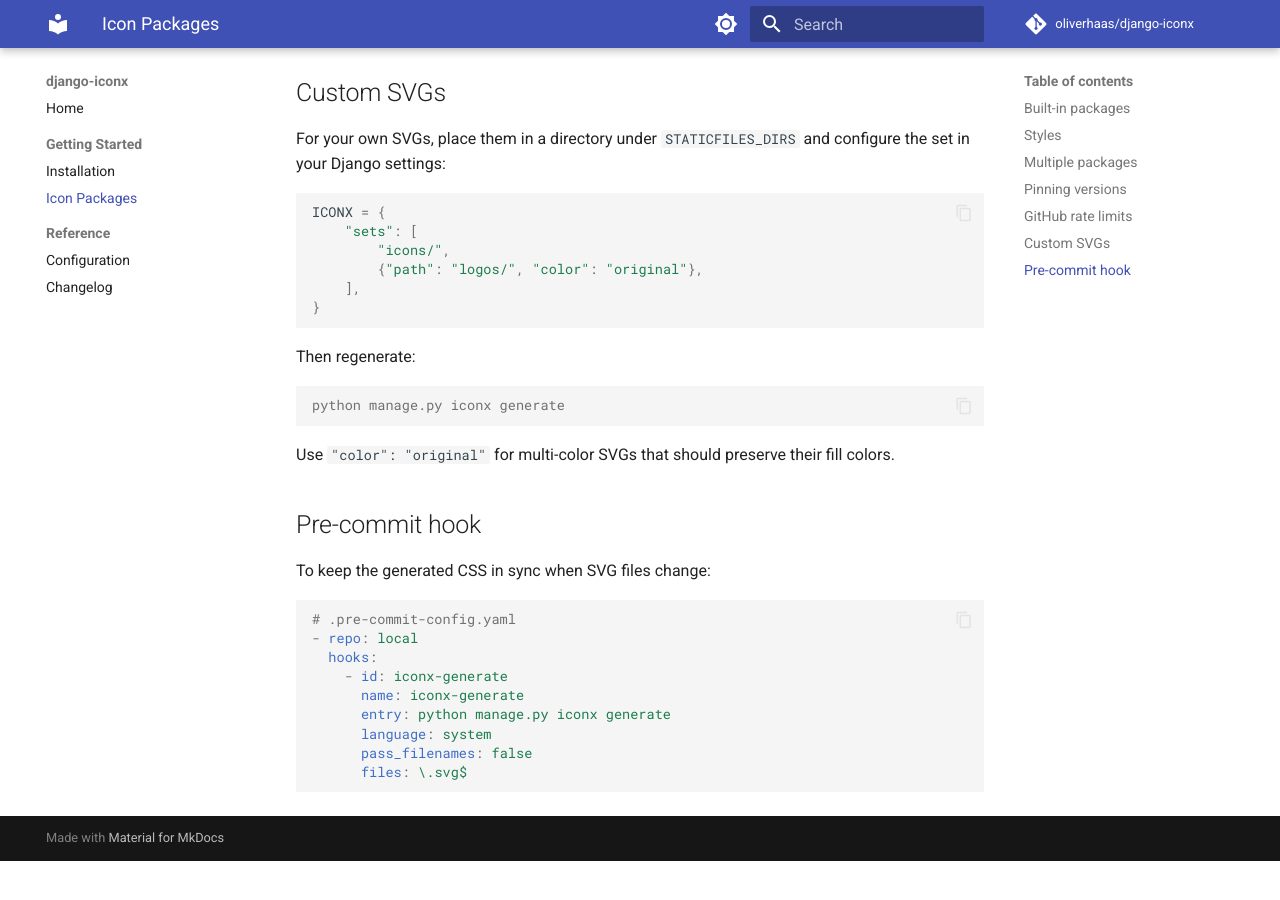
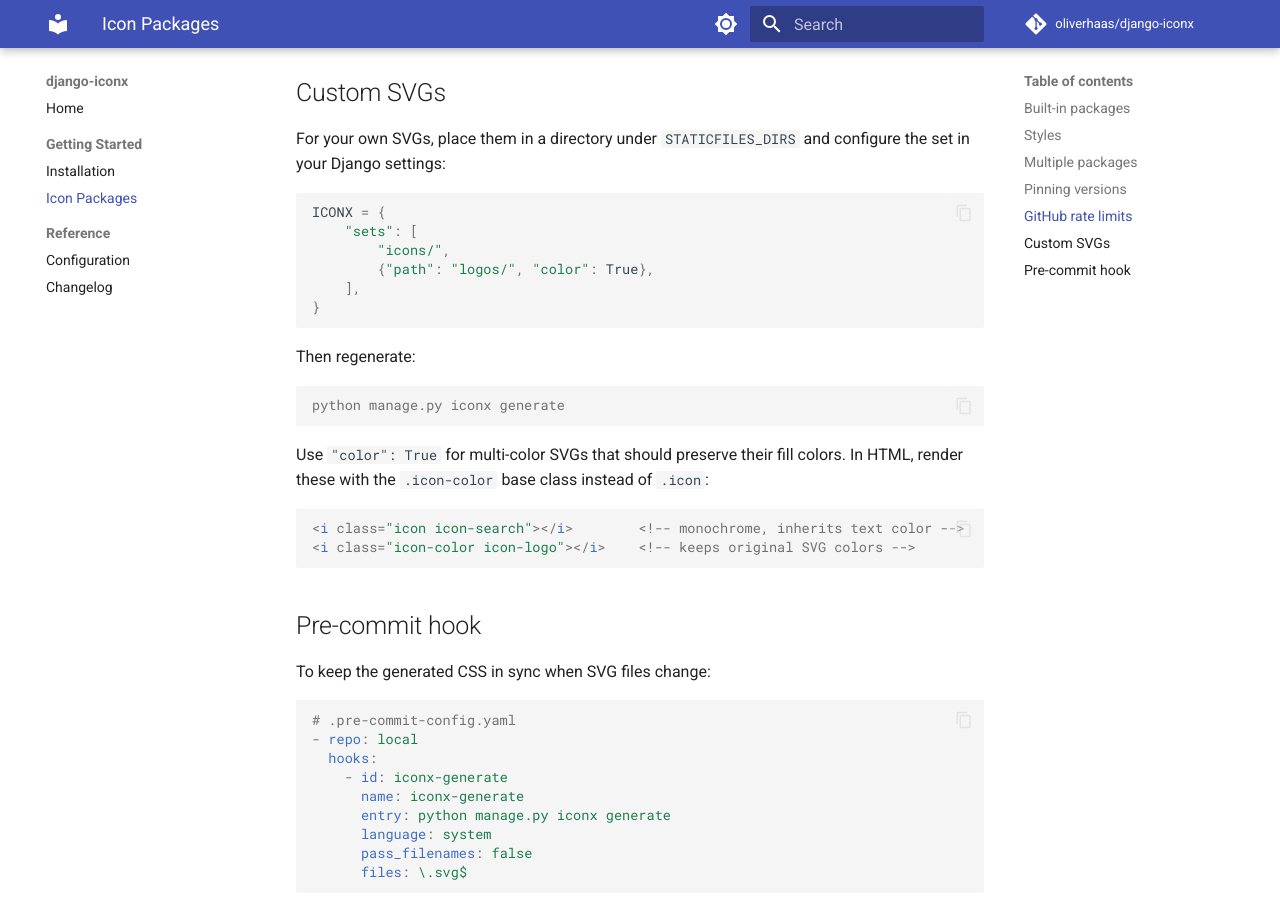
Before and after one commit to oliverhaas/django-iconx, an MkDocs documentation site: the page built from docs/getting-started/icon-packages.md, in a window 1280 px wide and 900 px high, scrolled down 2023 px. Built offline with MkDocs 1.6.1 and Material for MkDocs 9.7.7, drawn with Linux system fonts in a browser that asks for light colours; comment, search, counter and statistics services are not loaded; the version menu is left out; before the commit the page ends 2884 px from its top, so only the background shows below that.

Commit message:
refactor!: drive icons via --icon-url variable and .icon-color base
Each icon now sets a single --icon-url custom property; the .icon and
.icon-color base classes wire that variable into mask-image or
background-image respectively. Per-icon rules collapse to one line
regardless of color mode, and the giant grouped selector that previously
listed every mono/multi icon is gone (33% smaller output on the lucide
example).

BREAKING CHANGE: color-preserving icons now need the .icon-color base
class in HTML instead of .icon. The IconSet "color" option is now a
bool: replace color="original" with color=True and drop color="mono"
(the default).

````diff
--- a/docs/getting-started/icon-packages.md
+++ b/docs/getting-started/icon-packages.md
@@ -82,7 +82,7 @@
 ICONX = {
     "sets": [
         "icons/",
-        {"path": "logos/", "color": "original"},
+        {"path": "logos/", "color": True},
     ],
 }
 ```
@@ -93,7 +93,12 @@
 python manage.py iconx generate
 ```
 
-Use `"color": "original"` for multi-color SVGs that should preserve their fill colors.
+Use `"color": True` for multi-color SVGs that should preserve their fill colors. In HTML, render these with the `.icon-color` base class instead of `.icon`:
+
+```html
+<i class="icon icon-search"></i>        <!-- monochrome, inherits text color -->
+<i class="icon-color icon-logo"></i>    <!-- keeps original SVG colors -->
+```
 
 ## Pre-commit hook
 
````
Also changed, not shown: README.md (+6 -6 lines), docs/index.md (+2 -1 lines), docs/reference/changelog.md (+6 -0 lines), docs/reference/configuration.md (+3 -3 lines), 6 other files.
